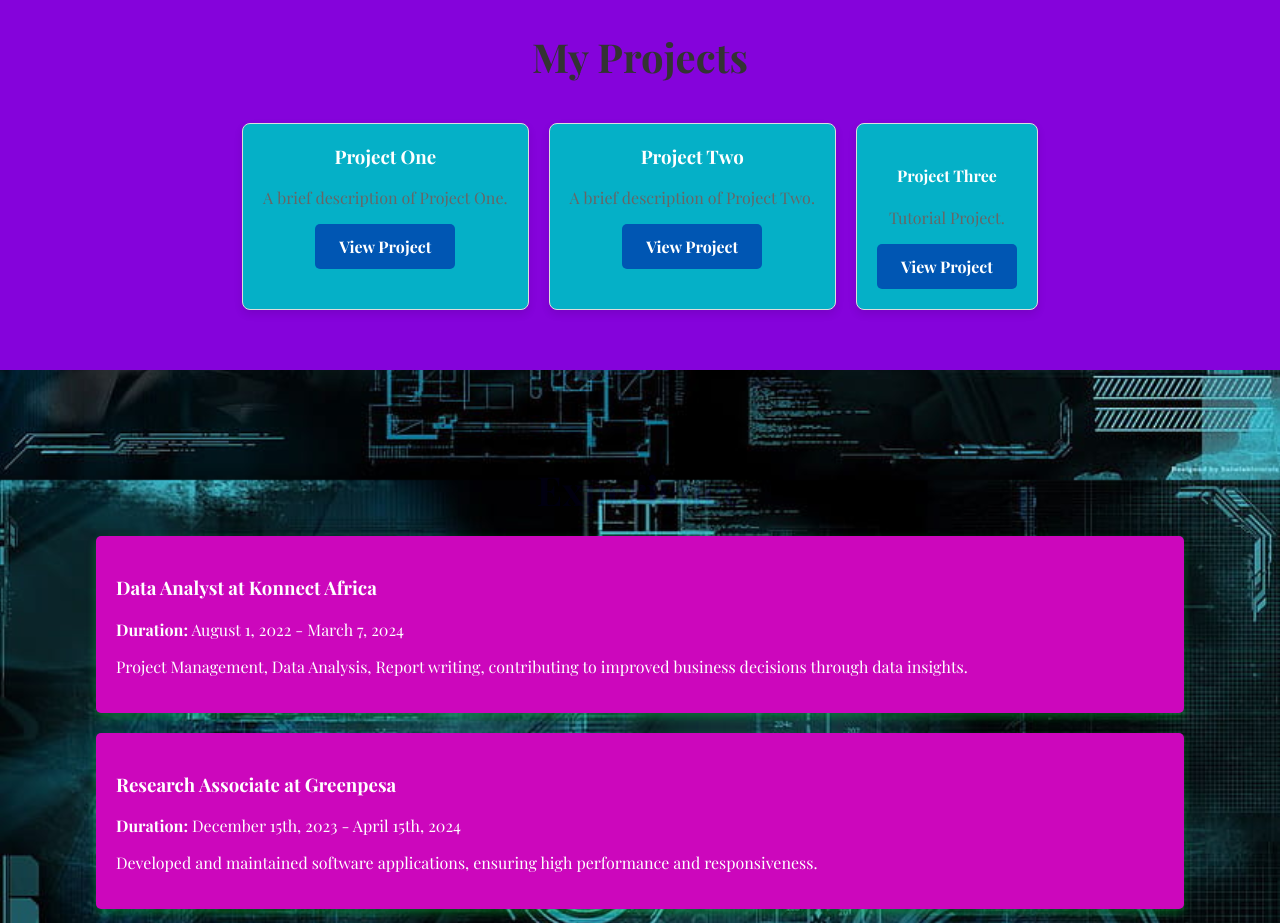
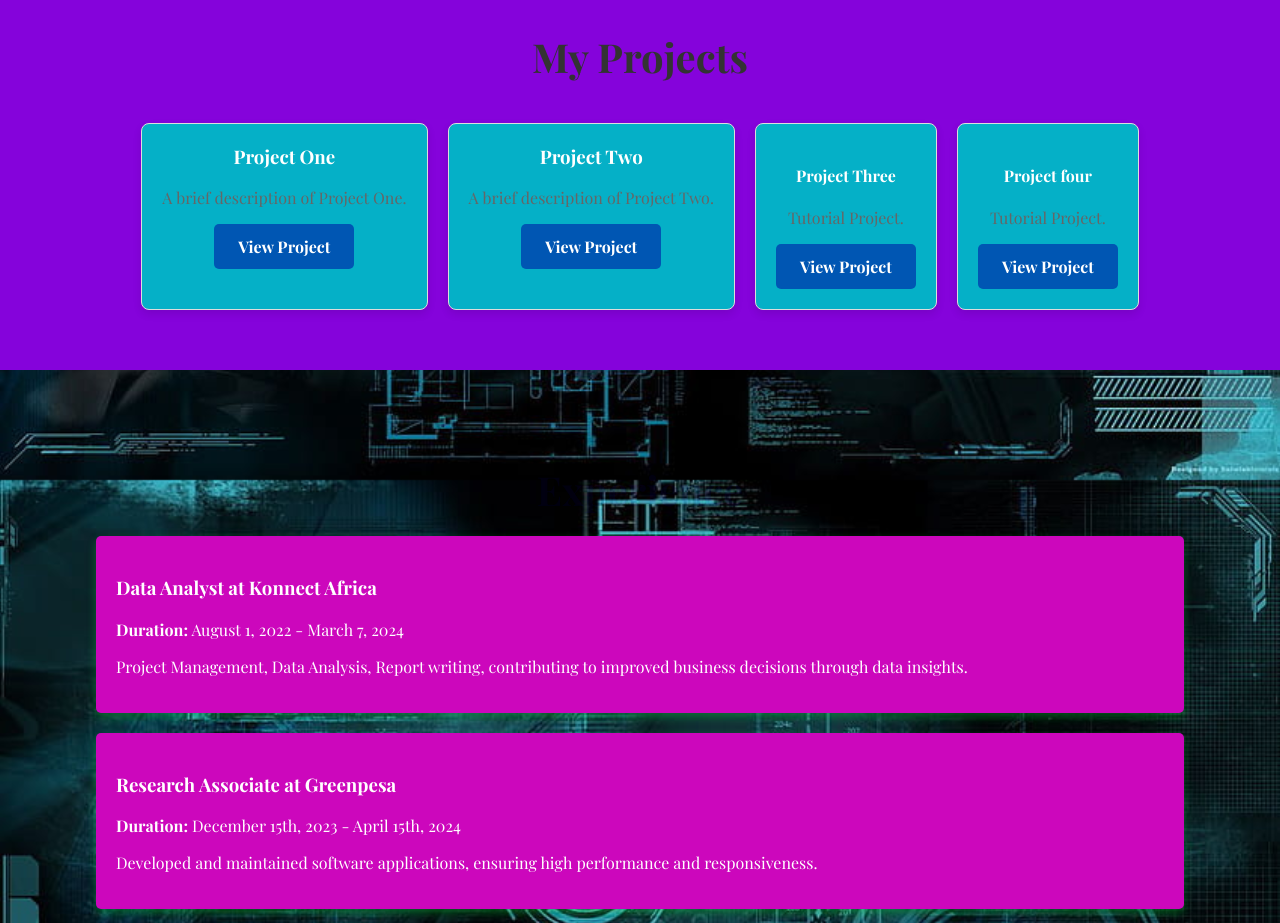
Before and after one commit to Malongmak/Malong-Maker-portf010, a plain HTML site: page index.html in a window 1280 px wide. Shown: the part 1120-2043 px from the top of the page. Drawn offline with nearby package versions, Linux system fonts and the light colour scheme; a web font is replaced by a local one.

Commit message:
Update index.html

```diff
--- a/index.html
+++ b/index.html
@@ -68,8 +68,12 @@
                 <div class="project">
                     <h4>Project Three</h3>
                     <p>Tutorial Project.</p>
-                    <a href="https://youtu.be/NpATnXLYgGQ?si=ycGNJI4EuayUACfJC7v7zg" class="btn" target="_blank">View Project</a>
+                    <a href="https://malongmak.github.io/EMI-CALCULATOR/" class="btn" target="_blank">View Project</a>
                 </div>
+                <div class="project">
+                    <h4>Project four</h5>
+                    <p>Tutorial Project.</p>
+                  <a href="https://malongmak.github.io/maker-notes-book/" class="btn" target="_blank">View Project</a>
             </div>
         </div>
     </section>
```
